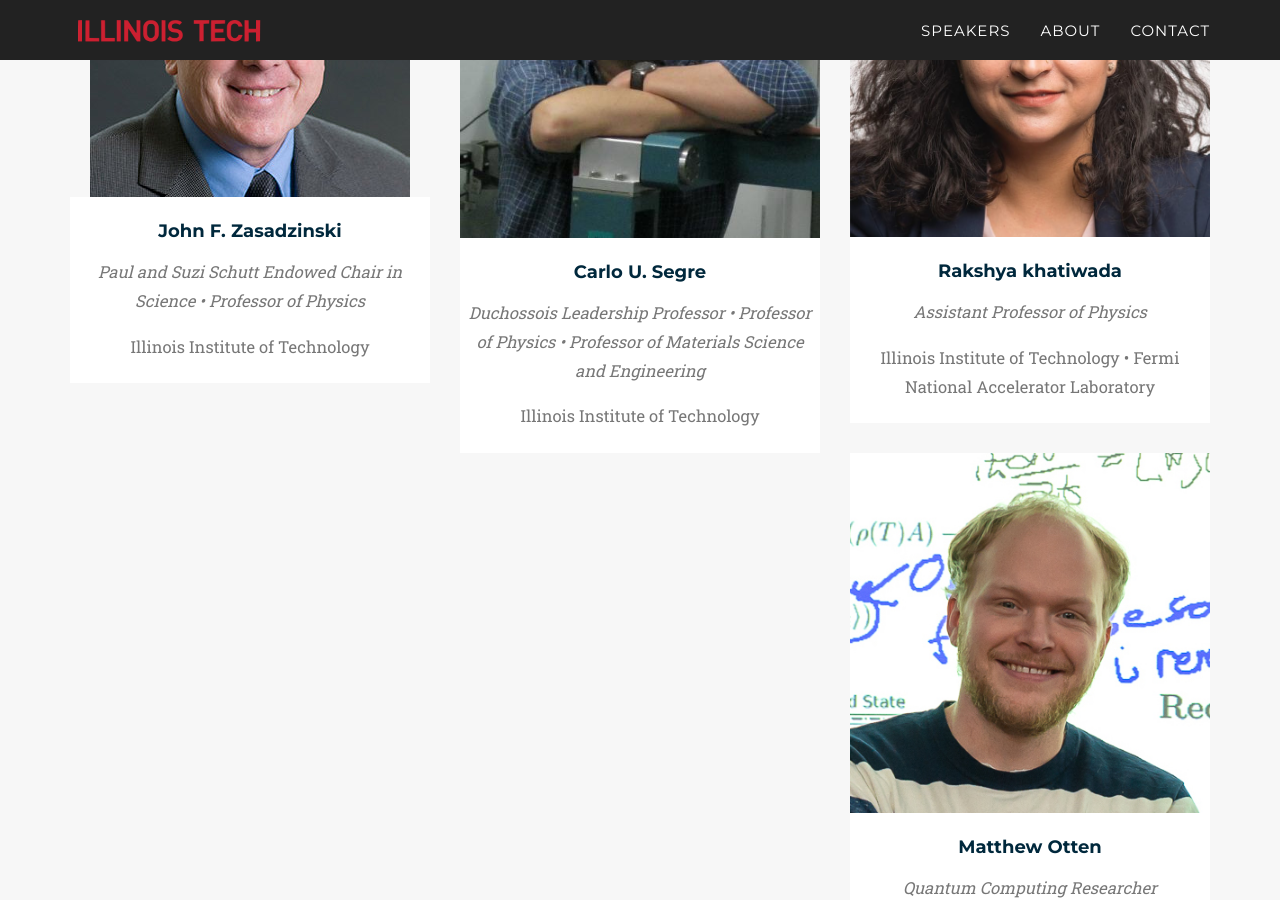
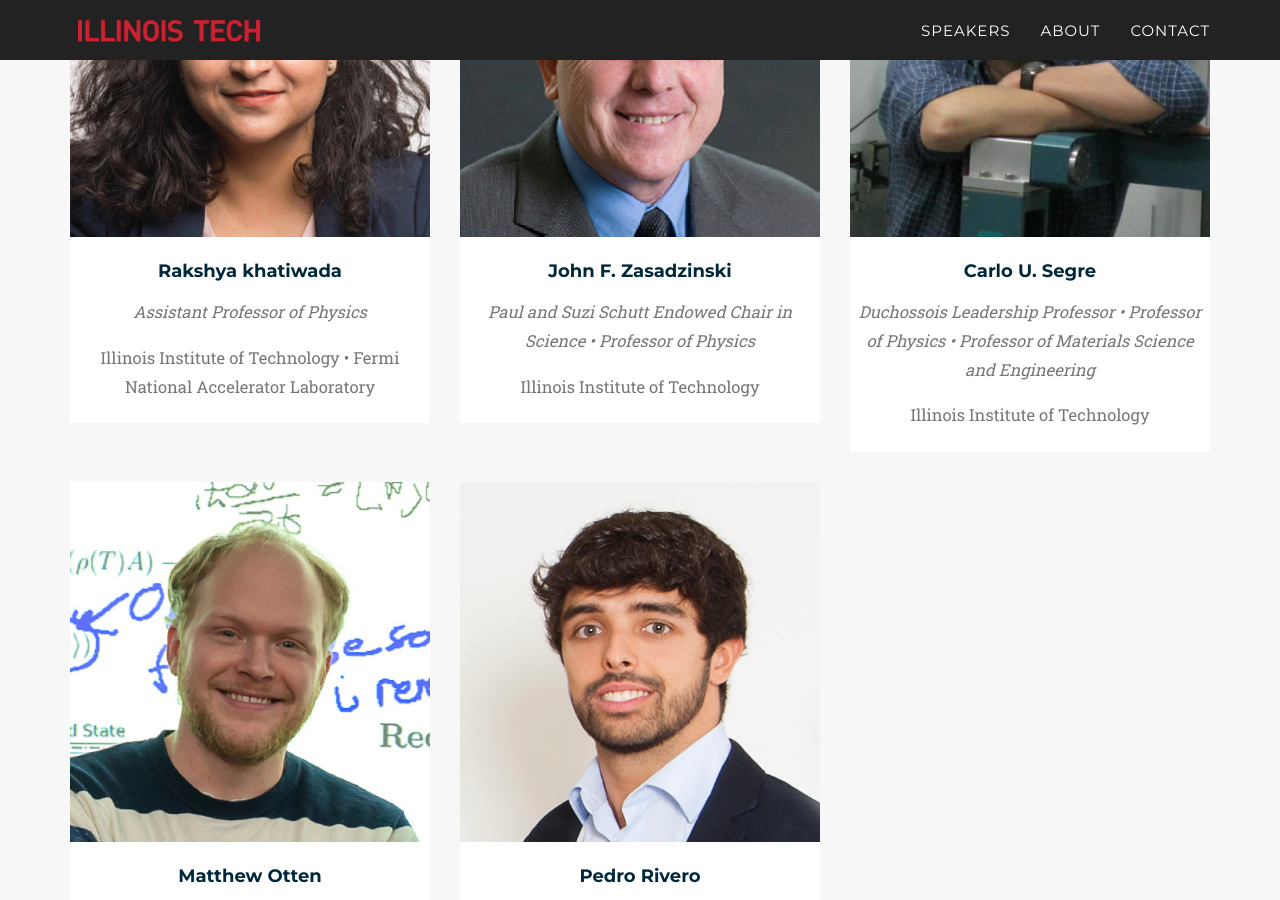
Before and after one commit to pedrorrivero/iit-qc-workshop, a Jekyll site: the page built from _pages/organization.html, in a window 1280 px wide and 900 px high, scrolled down 392 px. Built offline with Jekyll 4.4.1, drawn with Linux system fonts in a browser that asks for light colours; some web fonts are replaced.

```diff
--- a/_data/organization.yml
+++ b/_data/organization.yml
@@ -1,8 +1,21 @@
+- name: Rakshya khatiwada
+  tag: Rakshya-khatiwada
+  position: Assistant Professor of Physics
+  affiliation: Illinois Institute of Technology • Fermi National Accelerator Laboratory
+  img: Rakshya-khatiwada.jpeg
+  alt: Picture of Rakshya khatiwada
+  about: >
+    Ultra-low noise detector development for Axion Dark Matter eXperiment (ADMX)
+
+    Quantum sensors, qubits, quantum noise-limited devices/amplifiers and their application in precision experiments and dark matter detection, low-noise cryogenic systems
+
+    Physics beyond the Standard Model, fundamental symmetries and interactions, experimental tests of symmetry-violating interactions, spin-dependent and independent interactions between fermions
+
 - name: John F. Zasadzinski
   tag: John-Zasadzinski
   position: Paul and Suzi Schutt Endowed Chair in Science • Professor of Physics
   affiliation: Illinois Institute of Technology
-  img: John-Zasadzinski.jpg
+  img: John-Zasadzinski.jpeg
   alt: Picture of John Zasadzinski
   about: >
     My research interests primarily involve electron tunneling studies of novel superconductors using planar, point-contact and STM junctions. Materials include high temperature superconductors as well as the recently discovered CaC6 and MgB2. We were among the first groups to clearly observe two-band superconductivity in MgB2 and have recently observed very strong coupling in CaC6. Along with Prof. Liam Coffey, we have modified conventional Eliashberg theory to include d-wave pairing to analyze tunneling data in high Tc cuprates. We have shown that the spectral dip feature observed in tunneling spectra can be fit self- consistently and indicates that the pairing is due primarily to a narrow boson spectrum which appears to be the resonant spin excitation observed in neutron scattering.
@@ -13,7 +26,7 @@
   tag: Carlo-Segre
   position: Duchossois Leadership Professor • Professor of Physics • Professor of Materials Science and Engineering
   affiliation: Illinois Institute of Technology
-  img: Carlo-Segre.jpg
+  img: Carlo-Segre.jpeg
   alt: Picture of Carlo Segre
   about: >
     My research centers around the structure and electronic properties of complex materials including superconducting, magnetic, catalytic, and energy storage materials.
@@ -24,24 +37,11 @@
 
     Since 1992, I have been involved with the International Bridge Building Committee. We organize the Chicago Regional Bridge Building Contest each winter and the International Bridge Building Contest in odd years. This contest has grown, over the past 37 years, to be an integral part of many High School Physical Science curricula.
 
-- name: Rakshya khatiwada
-  tag: Rakshya-khatiwada
-  position: Assistant Professor of Physics
-  affiliation: Illinois Institute of Technology • Fermi National Accelerator Laboratory
-  img: Rakshya-khatiwada.jpg
-  alt: Picture of Rakshya khatiwada
-  about: >
-    Ultra-low noise detector development for Axion Dark Matter eXperiment (ADMX)
-
-    Quantum sensors, qubits, quantum noise-limited devices/amplifiers and their application in precision experiments and dark matter detection, low-noise cryogenic systems
-
-    Physics beyond the Standard Model, fundamental symmetries and interactions, experimental tests of symmetry-violating interactions, spin-dependent and independent interactions between fermions
-
 - name: Matthew Otten
   tag: Matthew-Otten
   position: Quantum Computing Researcher
   affiliation: HRL Laboratories
-  img: Matthew-Otten.jpg
+  img: Matthew-Otten.jpeg
   alt: Picture of Matthew Otten
   about: [About]
 
@@ -49,7 +49,7 @@
   tag: Pedro-Rivero
   position: Graduate Research Assistant
   affiliation: Illinois Institute of Technology • Argonne National Laboratory
-  img: Pedro-Rivero.jpg
+  img: Pedro-Rivero.jpeg
   alt: Picture of Pedro Rivero
   about: [About]
 
@@ -57,7 +57,7 @@
 #   tag: tag-X
 #   position: [Position]
 #   affiliation: [Affiliation]
-#   img: TBD.jpg
+#   img: TBD.jpeg
 #   alt: Picture of [TBD]
 #   title: [Title]
 #   about: [About]
--- a/_data/speakers.yml
+++ b/_data/speakers.yml
@@ -2,7 +2,7 @@
   tag: Matthew-Otten
   position: Quantum Computing Researcher
   affiliation: HRL Laboratories
-  img: Matthew-Otten.jpg
+  img: Matthew-Otten.jpeg
   alt: Picture of Matthew Otten
   about: [About]
 
@@ -10,7 +10,7 @@
   tag: tag-2
   position: [Position]
   affiliation: [Affiliation]
-  img: TBD.jpg
+  img: TBD.jpeg
   alt: Picture of [TBD]
   title: [Title]
   about: [about]
@@ -19,7 +19,7 @@
   tag: tag-3
   affiliation: [Affiliation]
   position: [Position]
-  img: TBD.jpg
+  img: TBD.jpeg
   alt: Picture of [TBD]
   title: [Title]
   about: [about]
```
Also changed, not shown: _public/img/TBD.jpeg (added), _public/img/organization/Carlo-Segre.jpeg (added), _public/img/organization/Carlo-Segre.jpg (deleted), _public/img/organization/John-Zasadzinski.jpeg (added), _public/img/organization/John-Zasadzinski.jpg (deleted), _public/img/organization/Matthew-Otten.jpeg (added), _public/img/organization/Matthew-Otten.jpg (deleted), _public/img/organization/Pedro-Rivero.jpeg (added), _public/img/organization/Pedro-Rivero.jpg (deleted), _public/img/organization/Rakshya-khatiwada.jpeg (added), _public/img/organization/Rakshya-khatiwada.jpg (deleted), _public/img/organization/TBD.jpeg (renamed from _public/img/TBD.jpg), _public/img/speakers/Matthew-Otten.jpeg (added), _public/img/speakers/Matthew-Otten.jpg (deleted), 2 more files.
